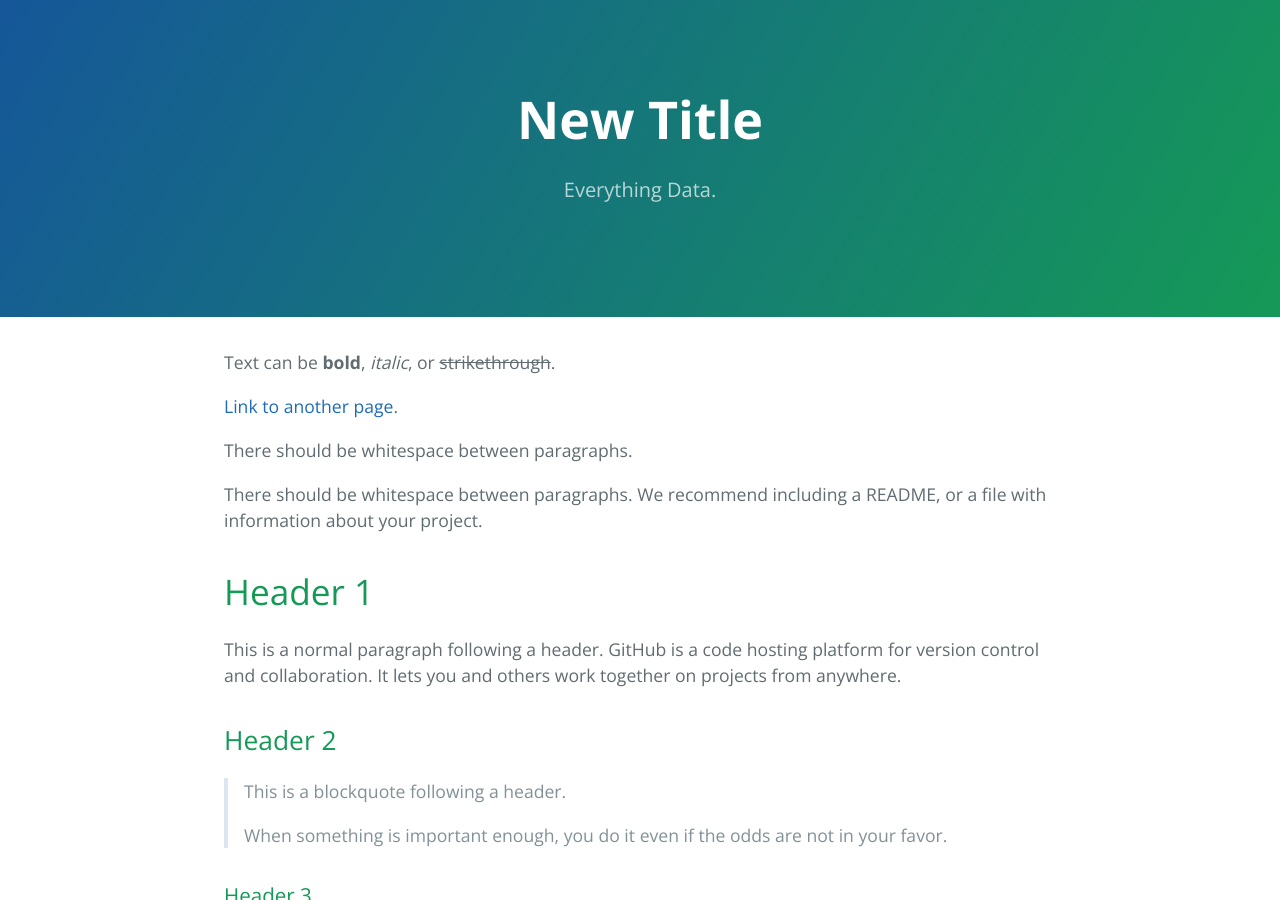
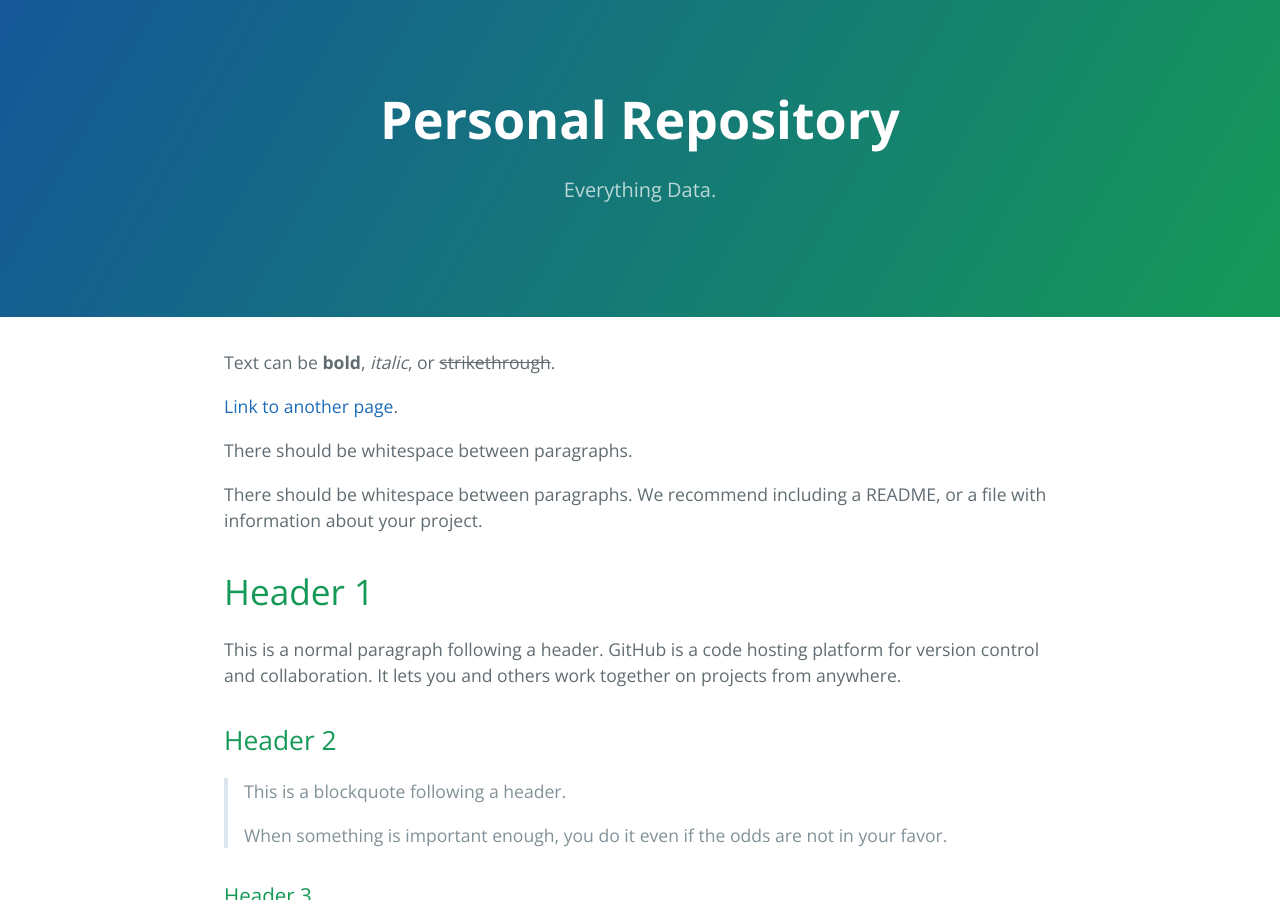
Before and after one commit to AGeorge01/AGeorge01.github.io, a Jekyll site: the page built from index.md, in a window 1280 px wide and 900 px high. Built offline with Jekyll 4.4.1, drawn with Linux system fonts in a browser that asks for light colours; our own code applies the rules of GitHub Pages for plain Markdown files.

Commit message:
Update index.md

```diff
--- a/index.md
+++ b/index.md
@@ -1,5 +1,5 @@
 ---
-title: New Title
+title: Personal Repository
 description: Everything Data.
 ---
 
```
